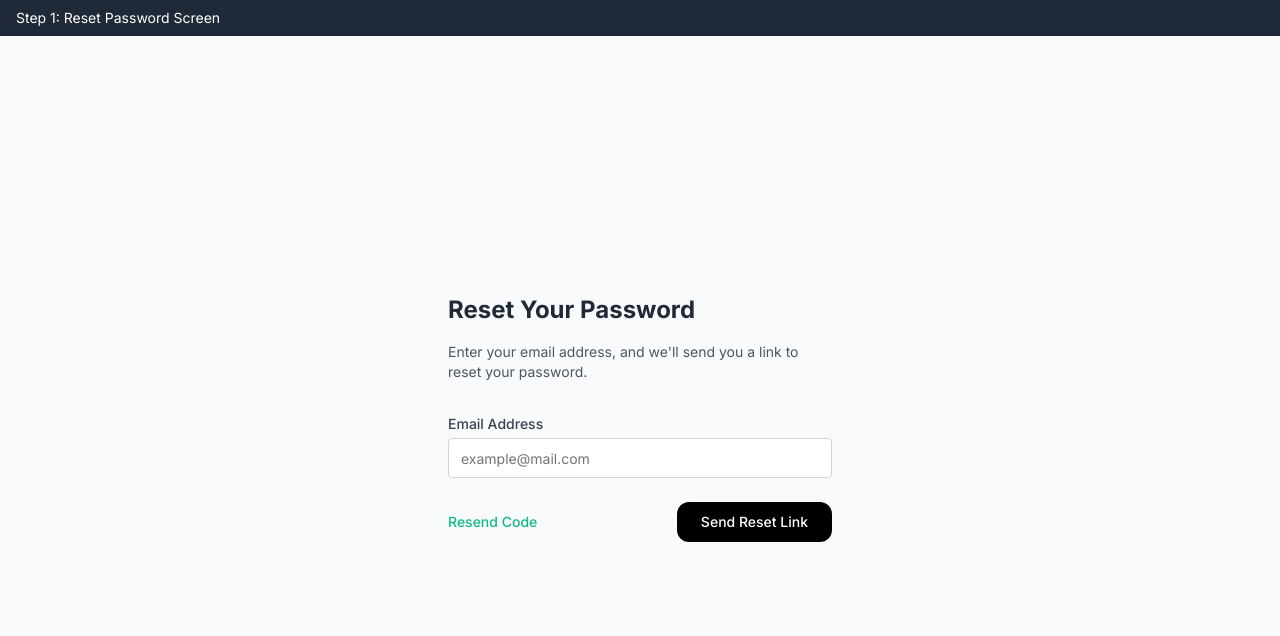
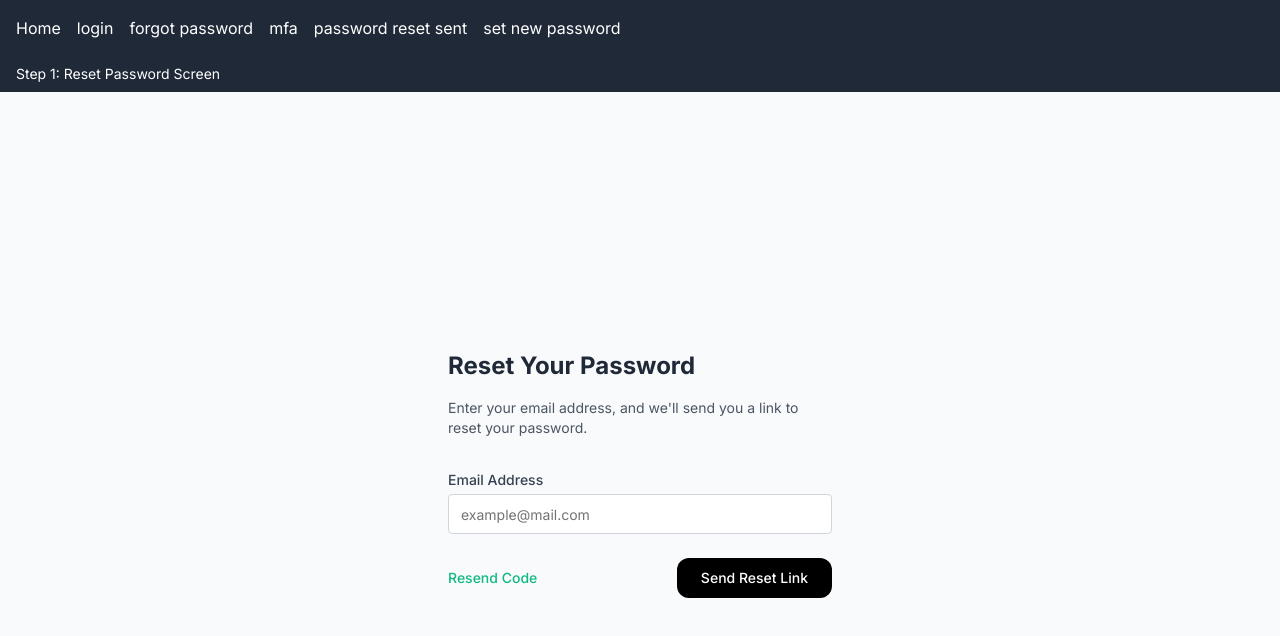
Before and after one commit to jimohsegun1/responsive-ui, a Next.js app: page /forgot-password in a window 1280 px wide. Shown: the top 636 px of the page. Built offline with nearby package versions, Linux system fonts and the light colour scheme.

Commit message:
updated with pages link

```diff
--- a/app/(auth)/forgot-password/page.tsx
+++ b/app/(auth)/forgot-password/page.tsx
@@ -5,6 +5,7 @@ import { Button } from "@/components/ui/button";
 import { Label } from "@/components/ui/label";
 import React, { useState } from "react";
 import { useRouter } from 'next/navigation';
+import Link from "next/link";
 
 export default function ForgotPasswordPage() {
   const [email, setEmail] = useState("");
--- a/app/(auth)/mfa/page.tsx
+++ b/app/(auth)/mfa/page.tsx
@@ -5,6 +5,7 @@ import { Label } from "@/components/ui/label";
 import { Button } from "@/components/ui/button";
 import React, { useState, useRef, useEffect } from "react";
 import { useRouter } from 'next/navigation';
+import Link from "next/link";
 
 export default function MFAPage() {
   const [otp, setOtp] = useState<string[]>(["", "", "", "", ""]);
--- a/app/(auth)/password-reset-sent/page.tsx
+++ b/app/(auth)/password-reset-sent/page.tsx
@@ -3,6 +3,7 @@
 import { Button } from "@/components/ui/button";
 import React from "react";
 import { useRouter } from 'next/navigation';
+import Link from "next/link";
 
 export default function PasswordResetSentPage() {
   const router = useRouter();
--- a/app/(auth)/set-new-password/page.tsx
+++ b/app/(auth)/set-new-password/page.tsx
@@ -5,6 +5,7 @@ import { Button } from "@/components/ui/button";
 import { Label } from "@/components/ui/label";
 import React, { useState, useEffect } from "react";
 import { useSearchParams, useRouter } from 'next/navigation';
+import Link from "next/link";
 
 export default function SetNewPasswordPage() {
   const [newPassword, setNewPassword] = useState("");
--- a/app/layout.tsx
+++ b/app/layout.tsx
@@ -2,6 +2,7 @@ import type { Metadata } from "next";
 import { Inter } from "next/font/google";
 import "./globals.css";
 import { Toaster } from "@/components/ui/toaster";
+import Navbar from "@/components/Navbar";
 
 const inter = Inter({ subsets: ["latin"] });
 
@@ -18,6 +19,7 @@ export default function RootLayout({
   return (
     <html lang="en">
       <body className={inter.className}>
+        <Navbar />
         {children}
         <Toaster />
       </body>
--- a/app/page.tsx
+++ b/app/page.tsx
@@ -1,3 +1,4 @@
+import Link from "next/link";
 import React from "react";
 
 const page = () => {
--- /dev/null
+++ b/components/Navbar.tsx
@@ -0,0 +1,40 @@
+import Link from 'next/link';
+const NavBar = () => {
+    return (
+        <nav className="bg-gray-800 p-4">
+            <ul className="flex space-x-4">
+                <li>
+                    <Link href="/" className="text-white hover:underline">
+                        Home
+                    </Link>
+                </li>
+                <li>
+                    <Link href="/login" className="text-white hover:underline">
+                        login
+                    </Link>
+                </li>
+                <li>
+                    <Link href="/forgot-password" className="text-white hover:underline">
+                        forgot password
+                    </Link>
+                </li>
+                <li>
+                    <Link href="/mfa" className="text-white hover:underline">
+                        mfa
+                    </Link>
+                </li>
+                <li>
+                    <Link href="/password-reset-sent" className="text-white hover:underline">
+                        password reset sent
+                    </Link>
+                </li>
+                <li>
+                    <Link href="/set-new-password" className="text-white hover:underline">
+                        set new password
+                    </Link>
+                </li>
+            </ul>
+        </nav>
+    );
+};
+export default NavBar;
```
Also changed, not shown: app/(auth)/login/page.tsx (line endings or trailing spaces).
